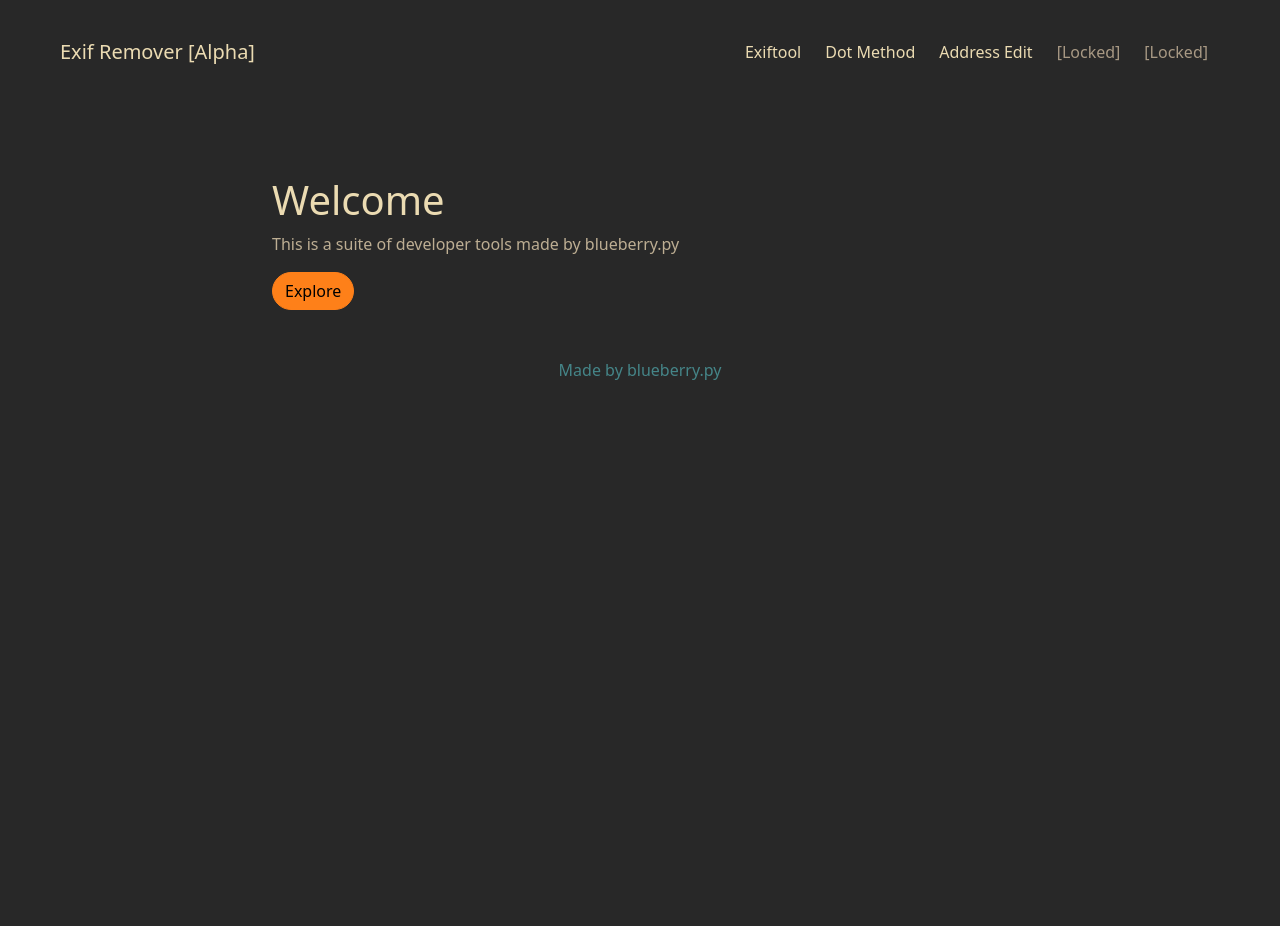
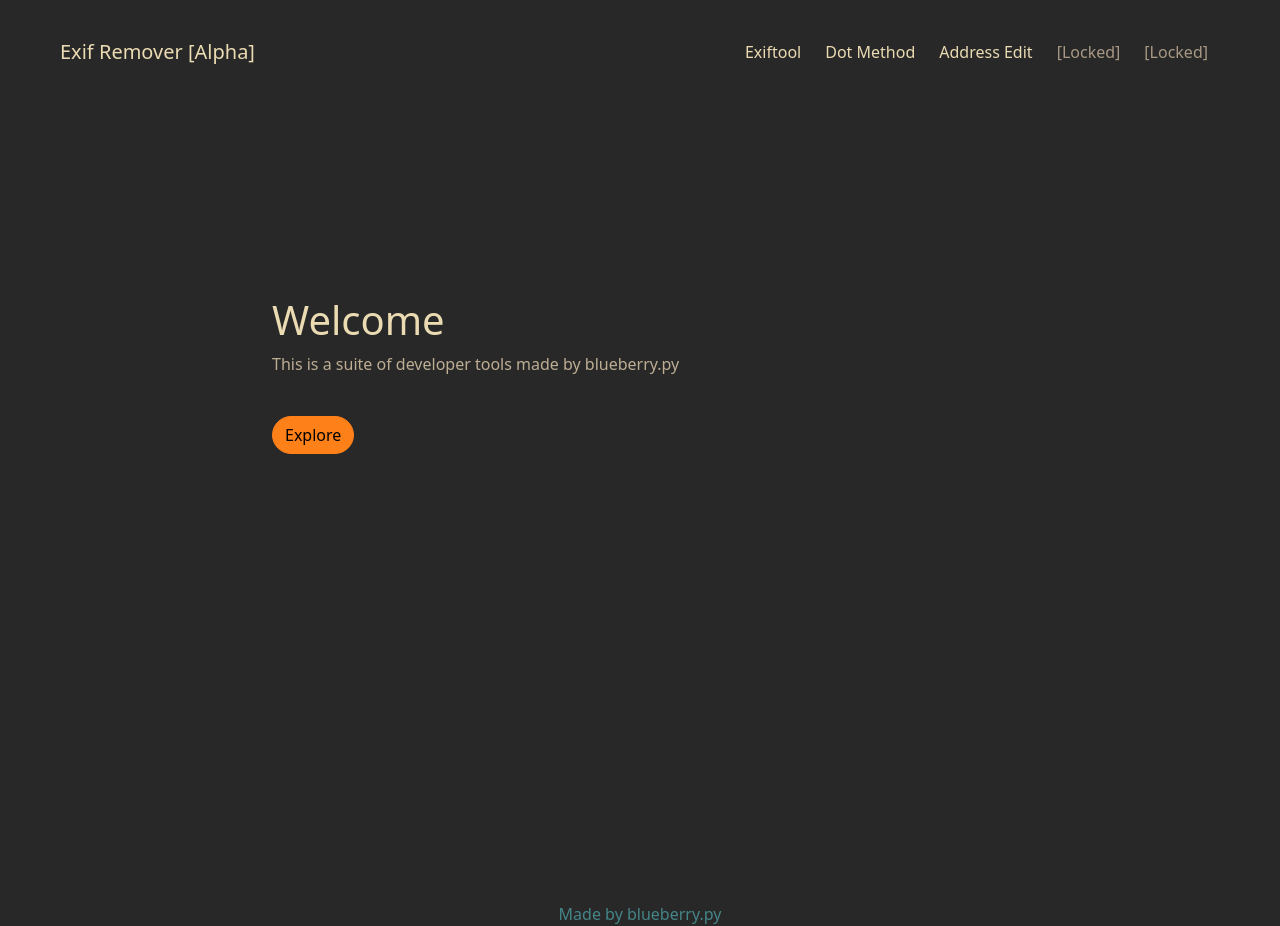
Before and after one commit to blueberrypyy/project_photo_tool, a Django app: page / in a window 1280 px wide. Before the commit the page ends 380 px from the top, so only its background shows below. Run offline with Django 3.2, Linux system fonts and the light colour scheme.

Commit message:
Edit to landing page

```diff
--- a/templates/home.html
+++ b/templates/home.html
@@ -5,7 +5,12 @@
 
 {% block content %}
 
-<br>
+</br>
+</br>
+</br>
+</br>
+</br>
+</br>
 <div class='container'>
     <div class='row mt-5'>
         <div class='col-2'></div>
@@ -15,7 +20,7 @@
             <p style='color: #bdae93'>This is a suite of developer tools made by blueberry.py</p>
 
 <!-- Button trigger modal -->
-<button type="button" class='btn btn-info rounded-pill' style='background-color: #fe8019; border-color: #fe8019;' data-bs-toggle="modal" data-bs-target="#exampleModalCenter">
+<button type="button" class='btn btn-info rounded-pill mt-4' style='background-color: #fe8019; border-color: #fe8019;' data-bs-toggle="modal" data-bs-target="#exampleModalCenter">
   Explore
 </button>
 
@@ -46,6 +51,8 @@
     </div>
     </div>
 
+    <div class='d-flex' style='background-color: ; height: 25rem;'></div>
+
 <script>
     $('#myModal').on('shown.bs.modal', function () {
   $('#myInput').trigger('focus')
```
